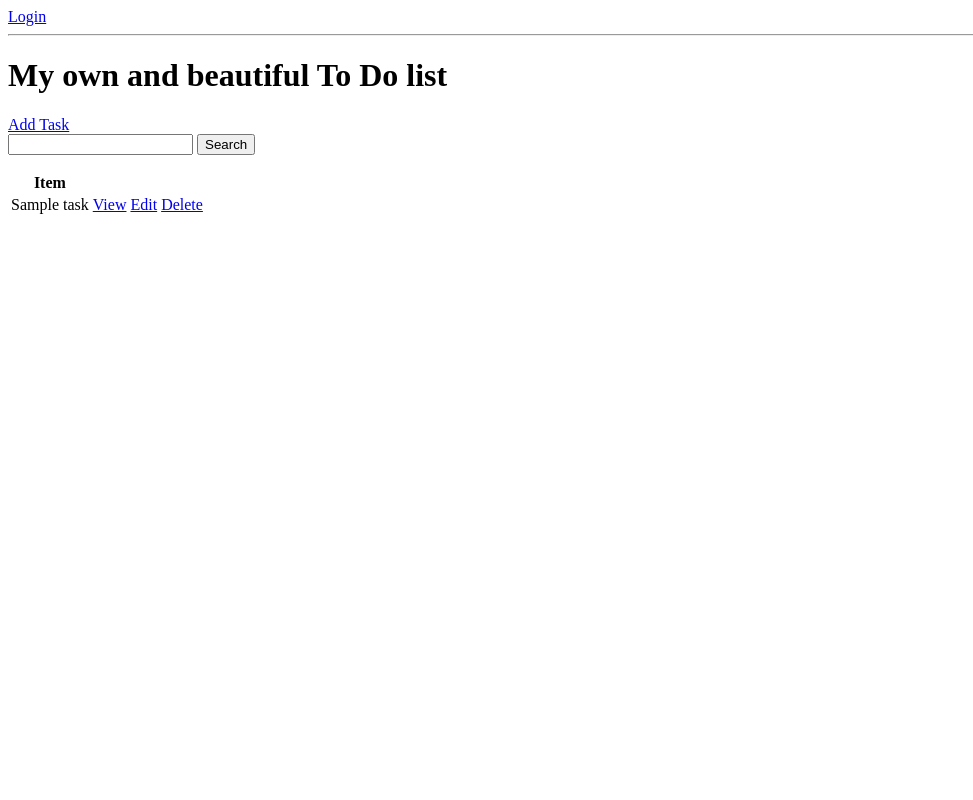
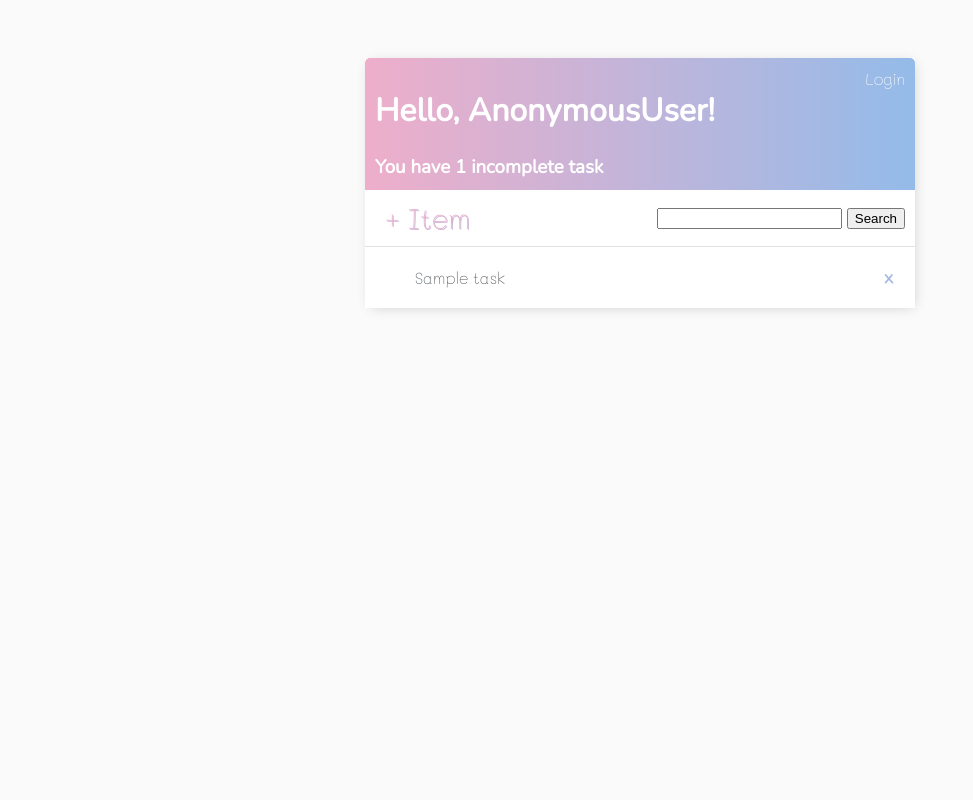
Before and after one commit to deboracornetta/myToDo, a Django app: template base/templates/base/task_list.html in a window 1280 px wide. Shown: the whole page, without its empty margins (0-973 px from the left). Run offline with Django 3.2, Linux system fonts and the light colour scheme; the template is opened without the code that fills it: most values are stand-ins (such as "Sample title", 1, 10 or a date in 2020).

Commit message:
Create main template and add some styling

```diff
--- a/base/templates/base/login.html
+++ b/base/templates/base/login.html
@@ -1,3 +1,6 @@
+{% extends 'base/main.html' %}
+{% block content %}
+
 <h1>Login</h1>
 
 <form method="POST" action="">
@@ -7,3 +10,5 @@
 </form>
 
 <p>Don't have an account? <a href="{% url 'register' %}">Register</a></p>
+
+{% endblock content %}
--- /dev/null
+++ b/base/templates/base/main.html
@@ -0,0 +1,122 @@
+<!DOCTYPE html>
+
+<html>
+    <head>
+        <meta charset="utf=8">
+        <meta http-equiv="X-UA-Compatible" content="IE=edge">
+        <title>To Do Items</title>
+        <meta name="description" content="">
+        <meta name="viewport" content="width=device-width, initial-scale=1">
+
+        <link rel="preconnect" href="https://fonts.googleapis.com">
+        <link href="https://fonts.googleapis.com/css2?family=Mali:wght@200&family=Nunito:wght@200&family=Satisfy&display=swap" rel="stylesheet">
+
+        <style>
+            body{
+                background-color: #FAFAFA;
+                font-family: 'Mali', cursive;
+                padding-top: 50px;
+            }
+
+            h1,
+            h2,
+            h3,
+            h4,
+            h5,
+            h6
+                {
+                    font-family: 'Nunito', sans-serif;
+                }
+
+            a,
+            p {
+                color: #4b5156;
+            }
+
+            .header-bar {
+                display: flex;
+                justify-content: space-between;
+                color: #fff;
+                padding: 10px;
+                border-radius: 5px 5px 0 0;
+                background: linear-gradient(90deg, #eeaeca 0%, #ccb3d6 38%, #94bbe9 100%);
+            }
+
+            .header-bar a {
+                color: #fff;
+                text-decoration: none;
+            }
+
+            .container{
+                max-width: 550px;
+                margin: auto;
+                background-color: #fff;
+                box-shadow: 2px 2px 13px -4px rgba(0, 0, 0, 0.21);
+            }
+
+            .task-wrapper {
+                display: flex;
+                align-items: center;
+                justify-content: space-between;
+                padding: 20px;
+                background-color: #fff;
+                border-top: 1px solid rgb(226, 226, 226);
+            }
+
+            .task-title {
+                display: flex;
+            }
+
+            .task-title a {
+                text-decoration: none;
+                color: #4b5156;
+                margin-left: 10px;
+            }
+
+            .task-complete-icon {
+                height: 20px;
+                width: 20px;
+                color: rgb(105, 192, 105);
+            }
+
+            .task-incomplete-icon {
+                height: 20px;
+                width: 20px;
+            }
+
+            .delete-link {
+                text-decoration: none;
+                color: #a8b8e2;
+                font-weight: 900;
+                font-size: 25px;
+                line-height: 0;
+            }
+
+            #search-and-wrapper {
+                display: flex;
+                justify-content: space-between;
+                align-items: center;
+                padding: 10px;
+            }
+
+            #add-link {
+                color: #e4afcd;
+                text-decoration: none;
+                font-size: 28px;
+                text-shadow: 1px 1px #ccb3d6;
+                margin-left: 10px;
+            }
+
+
+        </style>
+    </head>
+    <body>
+
+        <div class="container">
+            {% block content %}
+
+            {% endblock content %}
+        </div>
+
+    </body>
+</html>
--- a/base/templates/base/register.html
+++ b/base/templates/base/register.html
@@ -1,3 +1,6 @@
+{% extends 'base/main.html' %}
+{% block content %}
+
 <h1>Register</h1>
 
 <form method="POST" action="">
@@ -7,3 +10,5 @@
 </form>
 
 <p>Already have an account? <a href="{% url 'login' %}">Login</a></p>
+
+{% endblock content %}
--- a/base/templates/base/task_confirm_delete.html
+++ b/base/templates/base/task_confirm_delete.html
@@ -1,6 +1,11 @@
+{% extends 'base/main.html' %}
+{% block content %}
+
 <a href="{% url 'tasks' %}">Back</a>
 <form method="POST" action="">
     {% csrf_token %}
     <p>Are you sure you want to delete this task? "{{task}}"</p>
     <input type="submit" value="Delete"/>
 </form>
+
+{% endblock content %}
--- a/base/templates/base/task_form.html
+++ b/base/templates/base/task_form.html
@@ -1,3 +1,6 @@
+{% extends 'base/main.html' %}
+{% block content %}
+
 <h2>Task Form</h2>
 <a href="{% url 'tasks' %}">Back</a>
 <form method="POST" action="">
@@ -5,3 +8,5 @@
     {{form.as_p}}
     <input type="submit" value="Submit">
 </form>
+
+{% endblock content %}
--- a/base/templates/base/task_list.html
+++ b/base/templates/base/task_list.html
@@ -1,34 +1,47 @@
+{% extends 'base/main.html' %}
+{% block content %}
+
+<div class="header-bar">
+    <div>
+        <h1>Hello, {{ request.user}}!</h1>
+        <h3 style="margin:0">You have {{count}} incomplete task{{ count|pluralize:"s" }}</h3>
+    </div>
 
     {% if request.user.is_authenticated %}
-    <p>Hello, {{request.user}}</p>
     <a href="{% url 'logout' %}">Logout</a>
     {% else %}
     <a href="{% url 'login' %}">Login</a>
     {% endif %}
+</div>
 
-<hr>
-<h1>My own and beautiful To Do list</h1>
-<a href="{% url 'task-create' %}">Add Task</a>
-
+<div id="search-and-wrapper">
+    <a id="add-link" href="{% url 'task-create' %}">+ Item</a>
     <form method="GET" action="">
         <input type="text" name="search-area" value="{{search_input}}">
         <input type="submit" value="Search">
     </form>
+</div>
 
-<table>
-    <tr>
-        <th>Item</th>
-        <th></th>
-        <th></th>
-    </tr>
+
+<div class="task-items-wrapper">
     {% for task in tasks %}
-    <tr>
-        <td>{{task.title}}</td>
-        <td><a href="{% url 'task' task.id %}">View</a></td>
-        <td><a href="{% url 'task-update' task.id %}">Edit</a></td>
-        <td><a href="{% url 'task-delete' task.id %}">Delete</a></td>
-    </tr>
+        <div class="task-wrapper">
+            {% if task.complete %}
+                <div class="task-title">
+                    <div class="task-complete-icon"><b>&#10003;</b></div>
+                    <i><s><a href="{% url 'task-update' task.id %}">{{task}}</a></s></i>
+                </div>
+            {% else %}
+            <div class="task-title">
+                <div class="task-incomplete-icon"></div>
+                <a href="{% url 'task-update' task.id %}">{{task}}</a>
+            </div>
+            <a class="delete-link" href="{% url 'task-delete' task.id %}"><b>&#215;</b></a>
+            {% endif %}
+        </div>
     {% empty %}
     <h3>No items in list</h3>
     {% endfor %}
-</table>
+</div>
+
+{% endblock content %}
```
Also changed, not shown: db.sqlite3. Lines whose indentation alone changed are shown as unchanged.
